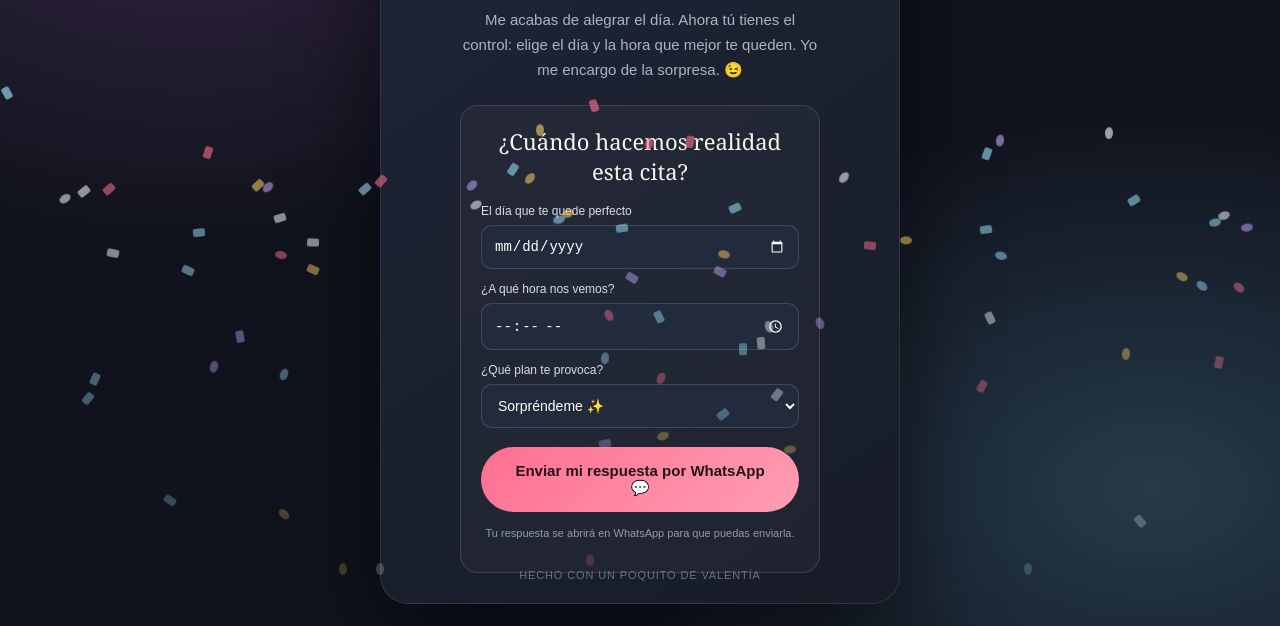
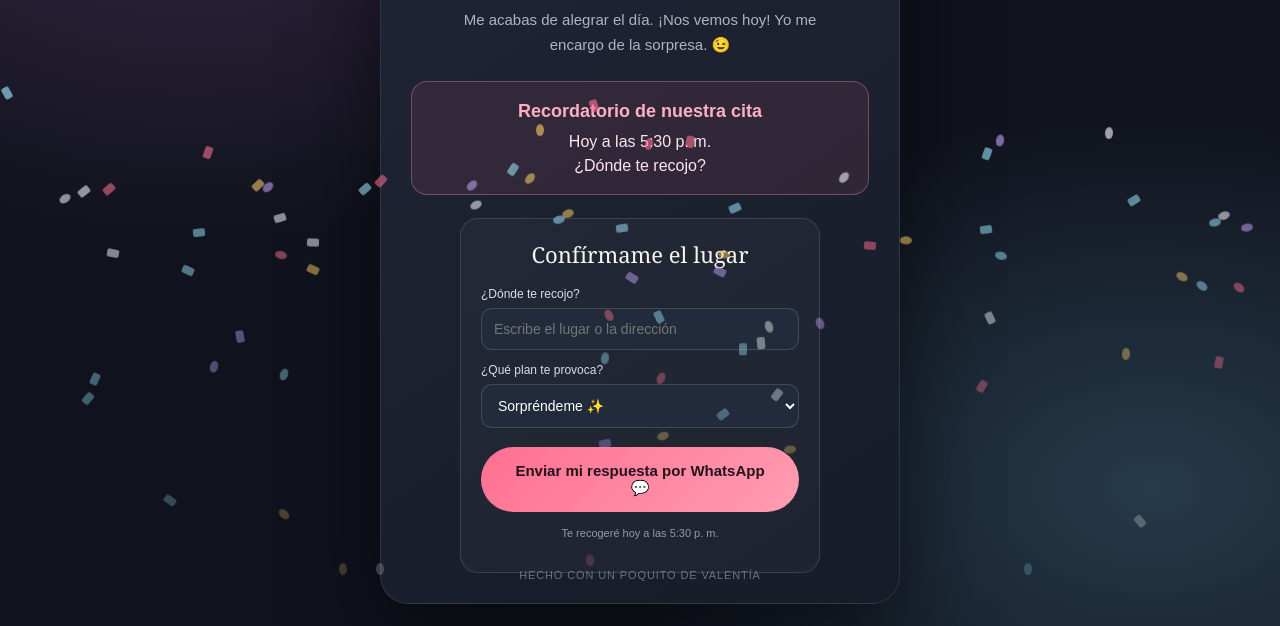
Before and after one commit to oscarperez0729-arch/invitacion-especial, a plain HTML site: page index.html in a window 1280 px wide. Both pictures are taken after a click on the button "¡SÍ!". Shown: the part 297-923 px from the top of the page. Drawn offline with Linux system fonts and the light colour scheme.

Commit message:
Agregar recordatorio de la cita

```diff
--- a/index.html
+++ b/index.html
@@ -172,6 +172,23 @@
 
             max-width: 360px;
             text-align: left;
+        }
+
+        .reminder {
+            margin: 23px auto 0;
+            padding: 16px 18px;
+            border: 1px solid #ff9db255;
+            border-radius: 16px;
+            background: #ff6f9118;
+            color: #ffe4ec;
+            line-height: 1.5;
+        }
+
+        .reminder strong {
+            display: block;
+            color: #ffb0c2;
+            font-size: 18px;
+            margin-bottom: 5px;
         }
 
         .date-card strong {
@@ -362,36 +379,32 @@
 
         <p class="sub">
             Me acabas de alegrar el día.
-            Ahora tú tienes el control:
-            elige el día y la hora que mejor te queden.
-            Yo me encargo de la sorpresa. 😉
+            ¡Nos vemos hoy! Yo me encargo de la sorpresa. 😉
         </p>
+
+        <div class="reminder">
+            <strong>Recordatorio de nuestra cita</strong>
+            Hoy a las 5:30 p. m.
+            <br>
+            ¿Dónde te recojo?
+        </div>
 
         <!-- FORMULARIO DE LA CITA -->
 
         <form class="date-card" id="dateForm">
 
             <strong>
-                ¿Cuándo hacemos realidad esta cita?
+                Confírmame el lugar
             </strong>
 
-            <label for="date">
-                El día que te quede perfecto
+            <label for="pickup">
+                ¿Dónde te recojo?
             </label>
 
             <input
-                type="date"
-                id="date"
-                required
-            >
-
-            <label for="time">
-                ¿A qué hora nos vemos?
-            </label>
-
-            <input
-                type="time"
-                id="time"
+                type="text"
+                id="pickup"
+                placeholder="Escribe el lugar o la dirección"
                 required
             >
 
@@ -428,7 +441,7 @@
             </button>
 
             <p class="form-note">
-                Tu respuesta se abrirá en WhatsApp para que puedas enviarla.
+                Te recogeré hoy a las 5:30 p. m.
             </p>
 
         </form>
@@ -464,20 +477,6 @@
     const dateForm = document.getElementById("dateForm");
 
     const chosen = document.getElementById("chosen");
-
-    const dateInput = document.getElementById("date");
-
-    // EVITAR FECHAS ANTERIORES A HOY
-
-    const today = new Date();
-
-    const yyyy = today.getFullYear();
-
-    const mm = String(today.getMonth() + 1).padStart(2, "0");
-
-    const dd = String(today.getDate()).padStart(2, "0");
-
-    dateInput.min = `${yyyy}-${mm}-${dd}`;
 
     // MOVIMIENTO DEL BOTON NO
 
@@ -559,7 +558,7 @@
 
     });
 
-    // PROCESAR FECHA Y HORA
+    // PROCESAR LUGAR Y PLAN
 
     dateForm.addEventListener("submit", function(event) {
 
@@ -567,7 +566,7 @@
 
         if (!dateForm.reportValidity()) return;
 
-        const dateValue = new Date(dateInput.value + "T12:00:00");
+        const today = new Date();
 
         const prettyDate = new Intl.DateTimeFormat("es-CO", {
 
@@ -579,23 +578,12 @@
 
             year: "numeric"
 
-        }).format(dateValue);
+        }).format(today);
 
-        const timeValue = document.getElementById("time").value;
-
-        const [hours, minutes] = timeValue.split(":").map(Number);
-
-        const prettyTime = new Intl.DateTimeFormat("es-CO", {
-
-            hour: "numeric",
-
-            minute: "2-digit",
-
-            hour12: true
-
-        }).format(new Date(2000, 0, 1, hours, minutes));
+        const prettyTime = "5:30 p. m.";
 
         const plan = document.getElementById("plan").value;
+        const pickup = document.getElementById("pickup").value.trim();
 
         // MOSTRAR RESULTADO
 
@@ -606,7 +594,7 @@
         const details = document.createElement("p");
 
         details.textContent =
-            `Tu propuesta: ${prettyDate} a las ${prettyTime}. Plan: ${plan}.`;
+            `Nos vemos hoy a las ${prettyTime}. Te recojo en: ${pickup}. Plan: ${plan}.`;
 
         const note = document.createElement("p");
 
@@ -625,11 +613,17 @@
 
         const message =
             "¡Hola! Dije que SÍ a tu invitación.\n\n" +
-            "Tengo disponibilidad:\n\n" +
+            "Confirmo nuestra cita:\n\n" +
+
             "📅 Día: " + prettyDate + "\n" +
+
             "🕒 Hora: " + prettyTime + "\n" +
+
+            "📍 Lugar para recogerte: " + pickup + "\n" +
+
             "✨ Plan: " + plan + "\n\n" +
-            "¡Espero que tengamos una cita muy bonita!";
+
+            "¡Nos vemos hoy!";
 
         const whatsappURL =
             "https://wa.me/" +
```
